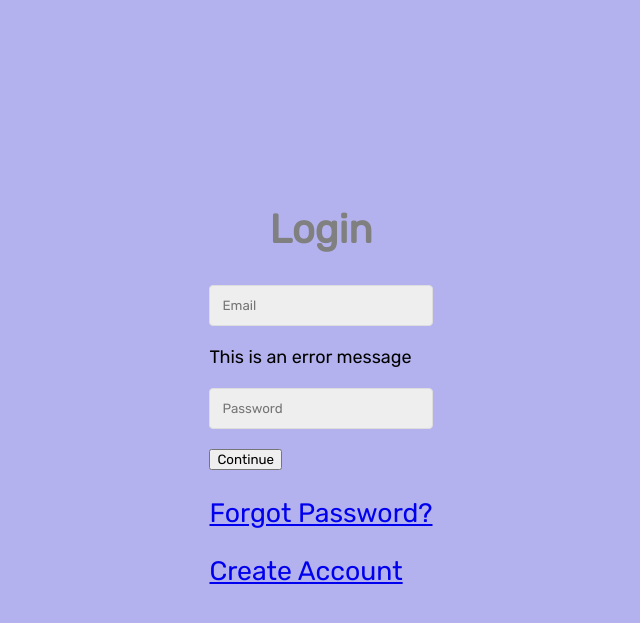
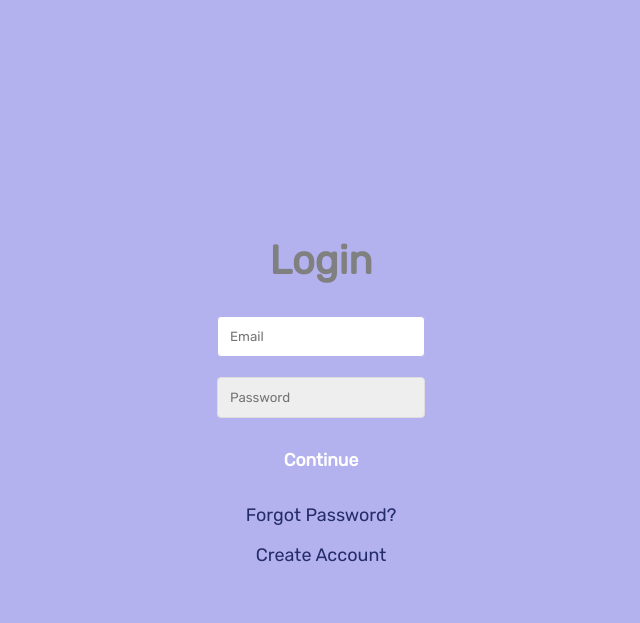
Before and after one commit to ayaanza29/zuhayr_sample-webapp, a Flask app: page /login.html in a window 1280 px wide. Shown: the top 623 px of the page, without its empty margins (319-959 px from the left). Run offline with Flask 2, Linux system fonts and the light colour scheme.

Commit message:
more formatting of login

```diff
--- a/templates/login.html
+++ b/templates/login.html
@@ -13,9 +13,6 @@
     h1 {
         color: gray;
         font-size: 30pt;
-    }
-    p {
-        font-size: 20pt;
     }
     ul {
         list-style-type: none;
@@ -116,6 +113,57 @@
         transition: background 0.2s, border-color 0.2s;
     }
 
+    .form_input:focus {
+        border-color: var(--color-primary);
+        background: #ffffff;
+    }
+
+    .form_input-error {
+        color: var(--color-error);
+        border-color: var(-color)
+    }
+
+    .form_input-error-message {
+        margin-top: 0.5rem;
+        font-size: 0.85rem;
+        color: var(--color-error);
+    }
+
+    .form_button {
+        width: 100%;
+        padding: 1rem 2rem;
+        font-weight: bold;
+        font-size: 1.1rem;
+        color: #ffffff;
+        border: none;
+        border-radius: var(--border-radius);
+        outline: none;
+        cursor: pointer;
+        background: var(--color-primary);
+    }
+
+    .form_button:hover {
+        background: var(--color-primary-dark);
+    }
+
+    .form_button:active {
+        transform: scale(.98);
+    }
+
+    .form_text {
+        text-align: center;
+    }
+
+    .form_link {
+        color: var(--color-secondary);
+        text-decoration: none;
+        cursor: pointer;
+    }
+
+    .form_link:hover {
+        text-decoration: underline;
+    }
+
 </style>
 
 
@@ -125,7 +173,7 @@
         <div class="form_message form_message-error"></div>
         <div class="form_input-group">
             <input type="text" class="form_input" autofocus placeholder="Email">
-            <div class="form_input-error-message">This is an error message</div>
+            <div class="form_input-error-message"></div>
         </div>
         <div class="form_input-group">
             <input type="password" class="form_input" autofocus placeholder="Password">
```
